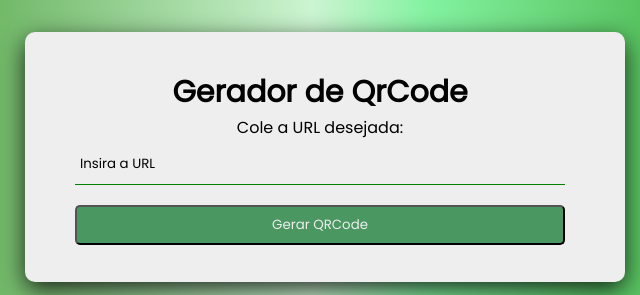
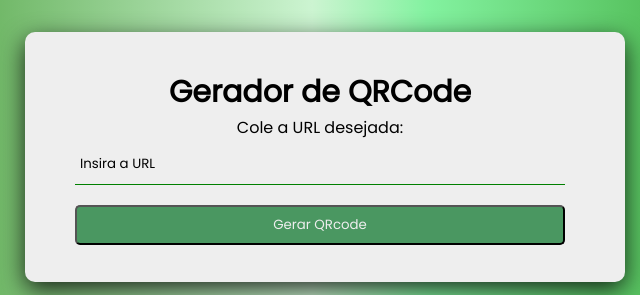
Before and after one commit to Johnhelder/Gerador-QRCode, a plain HTML site: page index.html in a window 1280 px wide. Shown: the part 243-538 px from the top of the page, 315-955 px from the left. Drawn offline with Linux system fonts and the light colour scheme.

Commit message:
Feito alterações no html

```diff
--- a/index.html
+++ b/index.html
@@ -13,16 +13,16 @@
   <div class="wrapper">
     <div class="header-form">
       <div class="header">
-        <h1>Gerador de QrCode</h1>
+        <h1>Gerador de QRCode</h1>
         <p>Cole a URL desejada: </p>
       </div>
       <div class="form">
         <input type="text" placeholder="Insira a URL" name="" id="inputValue">
-        <button id="btnValue">Gerar QRCode</button>
+        <button id="btnValue">Gerar QRcode</button>
       </div>
     </div>
     <div class="qr-code">
-      <img src="" id="imgQrcode" alt="">
+      <img src="" id="imgQrCode" alt="">
     </div>
   </div>
 
```
